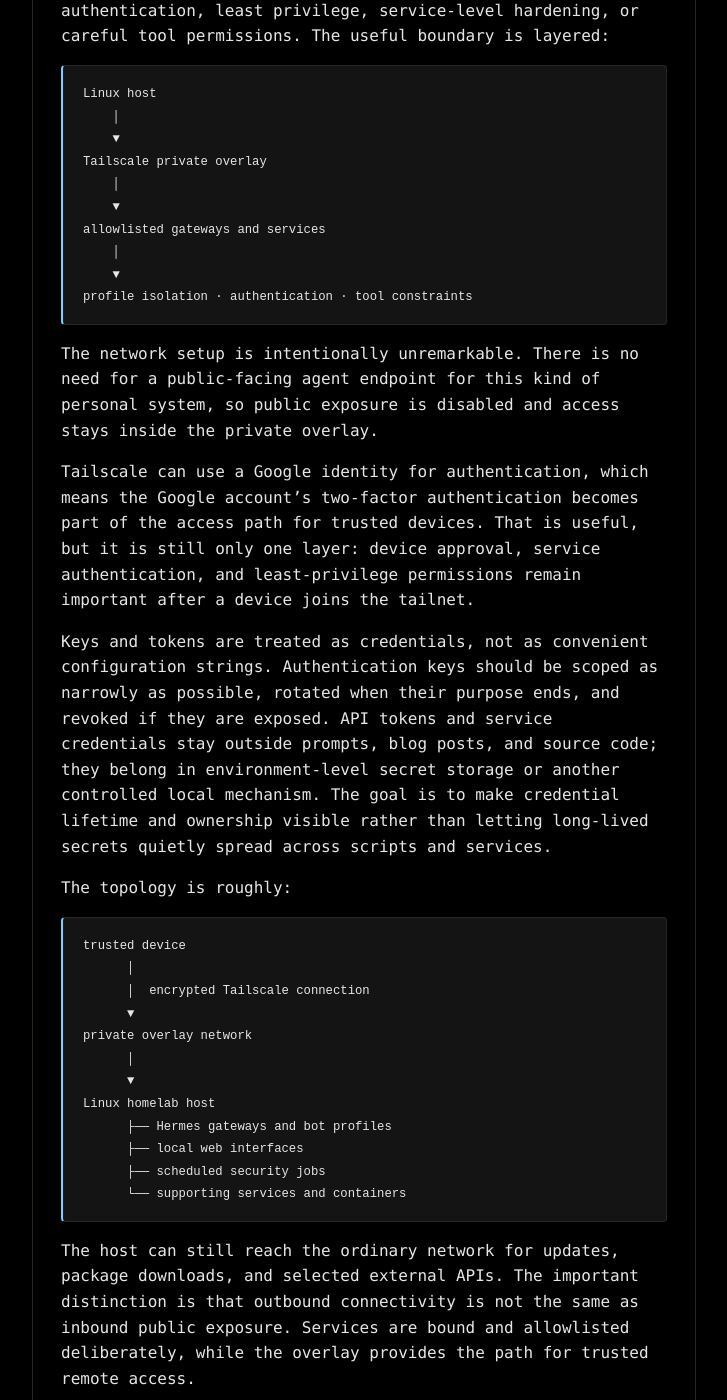
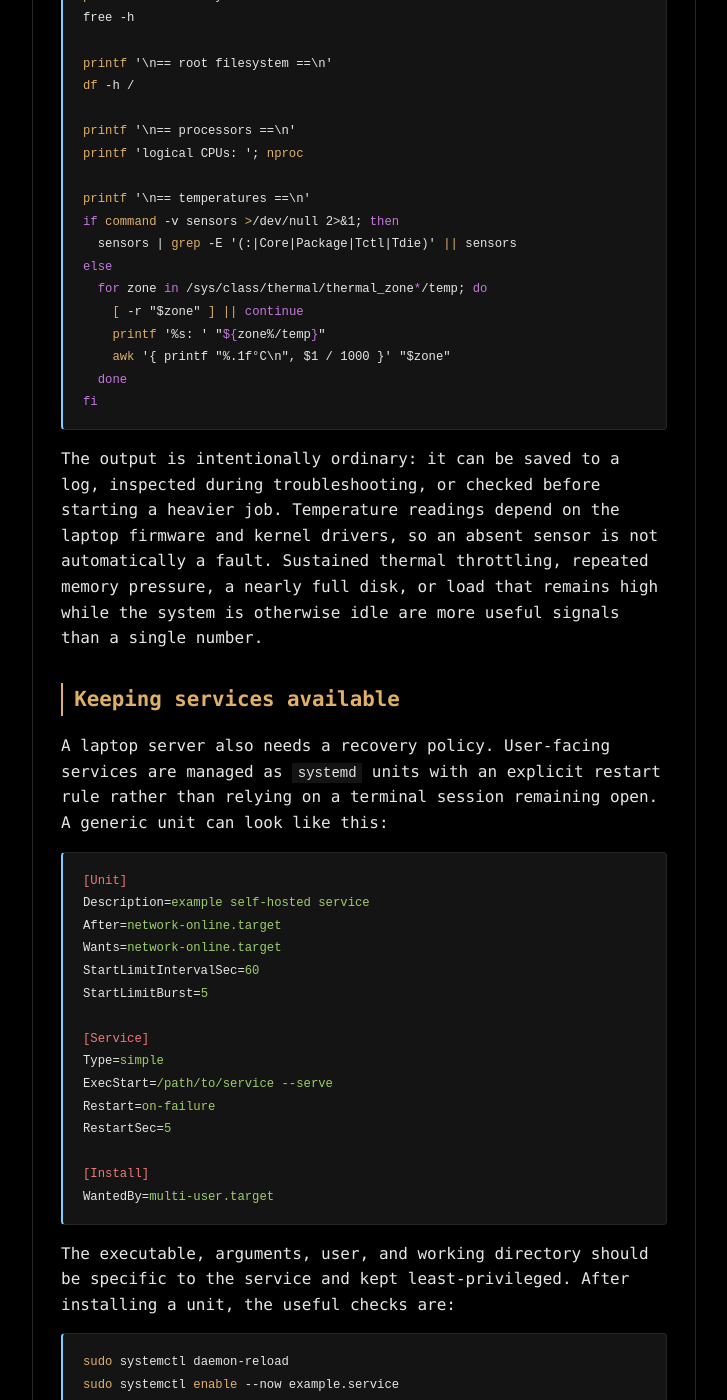
Before and after one commit to bhanuharya/bhanuharya.github.io, a Jekyll site: the page built from _posts/2026-08-19-building-a-small-self-hosted-agent-system-with-hermes.md, in a window 1280 px wide and 1400 px high, scrolled down 1738 px. Shown: the whole window, without its empty margins (276-1003 px from the left). Built offline with Jekyll 4.4.1, drawn with Linux system fonts in a browser that asks for light colours; some of the changed text lies outside the part shown.

Commit message:
Document laptop server operations and model lanes

````diff
--- a/_posts/2026-08-19-building-a-small-self-hosted-agent-system-with-hermes.md
+++ b/_posts/2026-08-19-building-a-small-self-hosted-agent-system-with-hermes.md
@@ -28,6 +28,72 @@
 | Network exposure | Private overlay network only |
 
 The point is not that this hardware is impressive. The point is that a useful agent environment does not need a rack of servers to be worth building. It needs clear boundaries, sensible defaults, and enough capacity to run the workloads that actually matter.
+
+## Measuring the host
+
+A laptop can be a perfectly reasonable small server when its workload is understood and measured. I keep an eye on load, memory, storage, uptime, and temperature rather than treating the machine as an invisible appliance. A small health check is usually more useful than guessing from the hardware specification:
+
+```bash
+#!/usr/bin/env bash
+
+printf '== uptime and load ==\n'
+uptime
+
+printf '\n== memory ==\n'
+free -h
+
+printf '\n== root filesystem ==\n'
+df -h /
+
+printf '\n== processors ==\n'
+printf 'logical CPUs: '; nproc
+
+printf '\n== temperatures ==\n'
+if command -v sensors >/dev/null 2>&1; then
+  sensors | grep -E '(:|Core|Package|Tctl|Tdie)' || sensors
+else
+  for zone in /sys/class/thermal/thermal_zone*/temp; do
+    [ -r "$zone" ] || continue
+    printf '%s: ' "${zone%/temp}"
+    awk '{ printf "%.1f°C\n", $1 / 1000 }' "$zone"
+  done
+fi
+```
+
+The output is intentionally ordinary: it can be saved to a log, inspected during troubleshooting, or checked before starting a heavier job. Temperature readings depend on the laptop firmware and kernel drivers, so an absent sensor is not automatically a fault. Sustained thermal throttling, repeated memory pressure, a nearly full disk, or load that remains high while the system is otherwise idle are more useful signals than a single number.
+
+## Keeping services available
+
+A laptop server also needs a recovery policy. User-facing services are managed as `systemd` units with an explicit restart rule rather than relying on a terminal session remaining open. A generic unit can look like this:
+
+```ini
+[Unit]
+Description=example self-hosted service
+After=network-online.target
+Wants=network-online.target
+StartLimitIntervalSec=60
+StartLimitBurst=5
+
+[Service]
+Type=simple
+ExecStart=/path/to/service --serve
+Restart=on-failure
+RestartSec=5
+
+[Install]
+WantedBy=multi-user.target
+```
+
+The executable, arguments, user, and working directory should be specific to the service and kept least-privileged. After installing a unit, the useful checks are:
+
+```bash
+sudo systemctl daemon-reload
+sudo systemctl enable --now example.service
+systemctl status example.service --no-pager
+journalctl -u example.service -n 50 --no-pager
+```
+
+`Restart=on-failure` handles ordinary crashes, but it is not a complete monitoring system. I still check logs, disk space, temperatures, and network reachability. Automatic restart should recover a transient failure, not hide a repeated configuration error or an unhealthy machine. Sleep settings, battery health, firmware updates, and planned reboots also matter when a laptop is expected to stay available.
 
 ## Operating system and network boundary
 
@@ -469,6 +535,18 @@
 
 Model management is an engineering problem, not just a model-selection problem.
 
+### Models I use in this system
+
+The system does not need one model to handle every task. I usually keep three practical lanes:
+
+| Model | Typical use |
+|---|---|
+| GPT-5.6 Luna | Bounded interactive work, market synthesis, and tasks where a strong answer matters more than minimizing every token |
+| DeepSeek V4 Flash | Routine implementation, iterative repository work, delegated coding, and tasks where speed and cost matter |
+| DeepSeek V4 Pro | Security review, difficult debugging, architecture decisions, and authentication or infrastructure changes |
+
+This is not a rigid ranking. A smaller model is often the better choice when the task is clear and repeatable, while a stronger lane is justified when a wrong answer would create security, operational, or financial consequences. Hermes remains responsible for checking important results rather than treating a worker's completion message as proof.
+
 | Constraint | Why it matters |
 |---|---|
 | Cost and token budgets | Repeated context can make cheap calls expensive |
````
